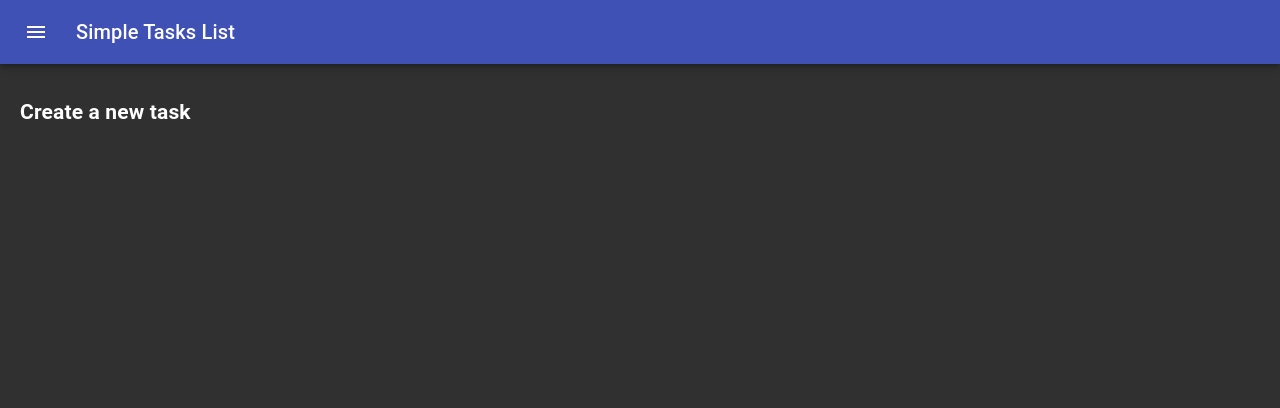
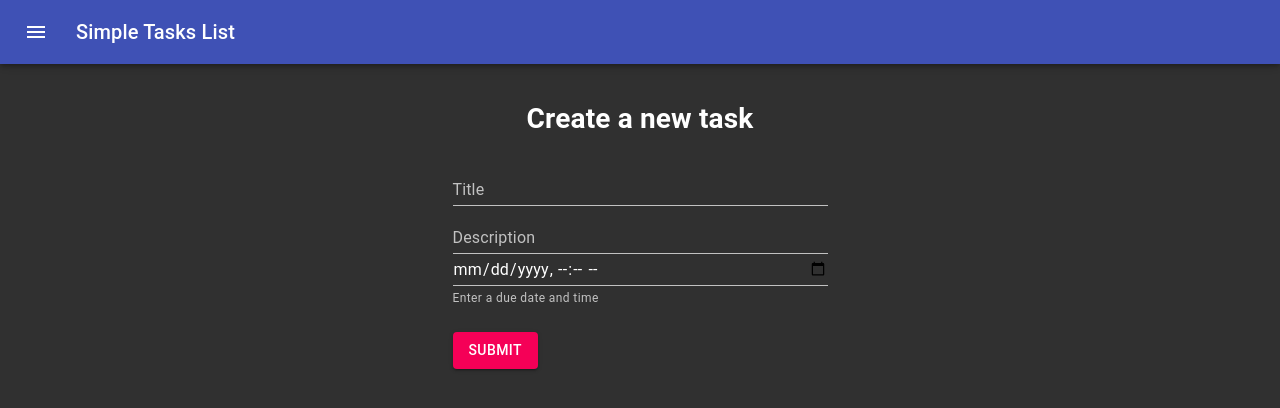
Before and after one commit to WaterlessPiano2/Todos, a React (Create React App) app: page /new in a window 1280 px wide. Shown: the top 408 px of the page. Built offline with nearby package versions, Linux system fonts and the light colour scheme.

Commit message:
dummy task oform with fromik and yup validation

```diff
--- a/package.json
+++ b/package.json
@@ -13,13 +13,16 @@
     "@types/react": "^16.9.53",
     "@types/react-dom": "^16.9.8",
     "@types/react-router-dom": "^5.1.6",
+    "@types/yup": "^0.29.8",
     "clsx": "^1.1.1",
+    "formik": "^2.2.1",
     "react": "^17.0.1",
     "react-dom": "^17.0.1",
     "react-router-dom": "^5.2.0",
     "react-scripts": "4.0.0",
     "typescript": "^4.0.3",
-    "web-vitals": "^0.2.4"
+    "web-vitals": "^0.2.4",
+    "yup": "^0.29.3"
   },
   "scripts": {
     "start": "react-scripts start",
--- /dev/null
+++ b/src/components/TaskForm.tsx
@@ -0,0 +1,228 @@
+import React, { useState } from "react";
+import {
+  Grid,
+  TextField,
+  Button,
+  makeStyles,
+  createStyles,
+} from "@material-ui/core";
+import { Formik, Form, FormikProps } from "formik";
+import * as Yup from "yup";
+
+const useStyles = makeStyles(() =>
+  createStyles({
+    root: {
+      maxWidth: "450px",
+      display: "block",
+      margin: "0 auto",
+    },
+    textField: {
+      "& > *": {
+        width: "100%",
+      },
+    },
+    submitButton: {
+      marginTop: "24px",
+    },
+    title: { textAlign: "center" },
+    successMessage: { color: "green" },
+    errorMessage: { color: "red" },
+  })
+);
+
+interface ITaskForm {
+  title: string;
+  description: string;
+  isCompleted: boolean;
+  dueDate: Date;
+  images?: string[];
+}
+
+interface IFormStatus {
+  message: string;
+  type: string;
+}
+
+interface IFormStatusProps {
+  [key: string]: IFormStatus;
+}
+
+const formStatusProps: IFormStatusProps = {
+  success: {
+    message: "Task successfully created.",
+    type: "success",
+  },
+  error: {
+    message: "Something went wrong. Please try again.",
+    type: "error",
+  },
+};
+
+const TaskForm: React.FunctionComponent = () => {
+  const classes = useStyles();
+  const [displayFormStatus, setDisplayFormStatus] = useState(false);
+  const [formStatus, setFormStatus] = useState<IFormStatus>({
+    message: "",
+    type: "",
+  });
+
+  const createNewTask = async (data: ITaskForm, resetForm: Function) => {
+    try {
+      //Saving to local storage will happen here. Handle success / error response accordingly.
+      if (data) {
+        setFormStatus(formStatusProps.success);
+        resetForm({});
+      }
+    } catch (error) {
+      setFormStatus(formStatusProps.error);
+    } finally {
+      setDisplayFormStatus(true);
+    }
+  };
+
+  return (
+    <div className={classes.root}>
+      <Formik
+        initialValues={{
+          title: "",
+          description: "",
+          isCompleted: false,
+          dueDate: new Date(),
+        }}
+        onSubmit={(values: ITaskForm, actions) => {
+          createNewTask(values, actions.resetForm);
+          setTimeout(() => {
+            actions.setSubmitting(false);
+          }, 500);
+        }}
+        validationSchema={Yup.object().shape({
+          title: Yup.string().defined(),
+          description: Yup.string().defined(),
+          dueDate: Yup.string().defined(),
+        })}
+      >
+        {(props: FormikProps<ITaskForm>) => {
+          const {
+            values,
+            touched,
+            errors,
+            handleBlur,
+            handleChange,
+            isSubmitting,
+          } = props;
+          return (
+            <Form>
+              <h1 className={classes.title}>Create a new task</h1>
+              <Grid container justify="space-around" direction="row">
+                <Grid
+                  item
+                  lg={10}
+                  md={10}
+                  sm={10}
+                  xs={10}
+                  className={classes.textField}
+                >
+                  <TextField
+                    name="title"
+                    id="title"
+                    label="Title"
+                    value={values.title}
+                    type="text"
+                    helperText={
+                      errors.title && touched.title ? errors.title : ""
+                    }
+                    error={errors.title && touched.title ? true : false}
+                    onChange={handleChange}
+                    onBlur={handleBlur}
+                  />
+                </Grid>
+                <Grid
+                  item
+                  lg={10}
+                  md={10}
+                  sm={10}
+                  xs={10}
+                  className={classes.textField}
+                >
+                  <TextField
+                    name="description"
+                    id="description"
+                    label="Description"
+                    value={values.description}
+                    type="description"
+                    helperText={
+                      errors.description && touched.description
+                        ? errors.description
+                        : ""
+                    }
+                    error={
+                      errors.description && touched.description ? true : false
+                    }
+                    onChange={handleChange}
+                    onBlur={handleBlur}
+                  />
+                </Grid>
+                <Grid
+                  item
+                  lg={10}
+                  md={10}
+                  sm={10}
+                  xs={10}
+                  className={classes.textField}
+                >
+                  <TextField
+                    name="dueDate"
+                    id="dueDate"
+                    label=""
+                    value={values.dueDate}
+                    type="datetime-local"
+                    helperText={
+                      errors.dueDate && touched.dueDate
+                        ? errors.dueDate
+                        : "Enter a due date and time"
+                    }
+                    error={errors.dueDate && touched.dueDate ? true : false}
+                    onChange={handleChange}
+                    onBlur={handleBlur}
+                  />
+                </Grid>
+                <Grid
+                  item
+                  lg={10}
+                  md={10}
+                  sm={10}
+                  xs={10}
+                  className={classes.submitButton}
+                >
+                  <Button
+                    type="submit"
+                    variant="contained"
+                    color="secondary"
+                    disabled={isSubmitting}
+                  >
+                    Submit
+                  </Button>
+                  {displayFormStatus && (
+                    <div className="formStatus">
+                      {formStatus.type === "error" ? (
+                        <p className={classes.errorMessage}>
+                          {formStatus.message}
+                        </p>
+                      ) : formStatus.type === "success" ? (
+                        <p className={classes.successMessage}>
+                          {formStatus.message}
+                        </p>
+                      ) : null}
+                    </div>
+                  )}
+                </Grid>
+              </Grid>
+            </Form>
+          );
+        }}
+      </Formik>
+    </div>
+  );
+};
+
+export default TaskForm;
--- a/src/pages/NewTask.tsx
+++ b/src/pages/NewTask.tsx
@@ -1,9 +1,10 @@
 import React from "react";
+import TaskForm from "../components/TaskForm";
 
 const NewTask = () => {
   return (
     <div>
-      <h2>Create a new task</h2>
+      <TaskForm />
     </div>
   );
 };
```
Also changed, not shown: src/components/Menu.tsx (+0 -11 lines), 1 other file (tests, documents, lock files or other folders).
